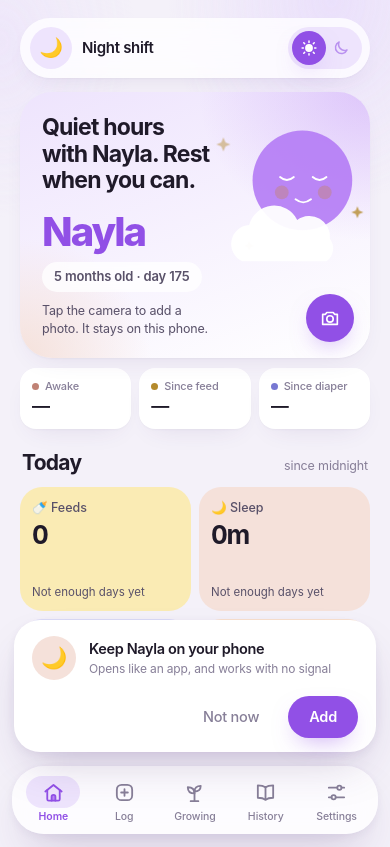
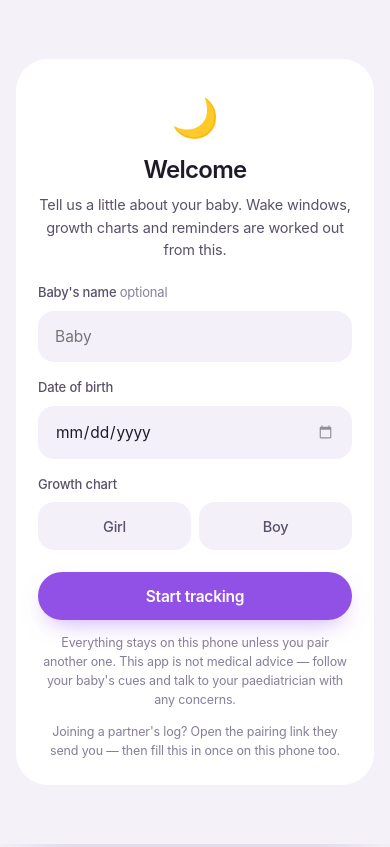
Before and after one commit to hafiyharizan/Nayla, a website: page index.html in a window 390 px wide. Drawn offline with Linux system fonts and the light colour scheme.

Commit message:
Add first-run setup and drop built-in baby details
New phones now open on a setup screen asking for the baby's name
(optional), date of birth and growth chart, with a not-medical-advice
note. The defaults no longer carry Nayla's name and birthday, so a
public install starts blank.

Phones already in use (with a name, birthday, log or pairing code) and
babysitter phones skip the screen. Existing tests start past it via
test/skip-setup.mjs; test/setup.test.mjs covers the screen itself.

Co-Authored-By: Claude Opus 5.5 <noreply@anthropic.com>

```diff
--- a/index.html
+++ b/index.html
@@ -28,7 +28,7 @@
 <header class="topbar">
   <div class="topbar-inner">
     <div class="topbar-title">
-      <h1 id="babyName">Nayla</h1>
+      <h1 id="babyName">Baby</h1>
       <p id="babyAge" class="age"></p>
     </div>
     <button class="theme-switch" type="button" role="switch" aria-checked="false" aria-label="Night mode" data-theme-toggle>
@@ -173,7 +173,7 @@
     <div class="card form">
       <label class="field">
         <span>Name</span>
-        <input type="text" id="setName" autocomplete="off" placeholder="Nayla">
+        <input type="text" id="setName" autocomplete="off" placeholder="Baby">
       </label>
       <label class="field">
         <span>Date of birth</span>
@@ -434,6 +434,42 @@
   </div>
 </div>
 
+<!-- ───────────────────────── FIRST RUN ───────────────────────── -->
+<!-- A new phone asks for the three things every screen needs, once. -->
+<div class="setup" id="setup" hidden>
+  <form class="setup-card" id="setupForm" novalidate aria-labelledby="setupTitle">
+    <div class="setup-icon" aria-hidden="true">🌙</div>
+    <h2 id="setupTitle">Welcome</h2>
+    <p class="setup-lead">Tell us a little about your baby. Wake windows, growth charts
+      and reminders are worked out from this.</p>
+
+    <label class="field">
+      <span>Baby's name <em>optional</em></span>
+      <input type="text" id="setupName" autocomplete="off" maxlength="40" placeholder="Baby">
+    </label>
+    <label class="field">
+      <span>Date of birth</span>
+      <input type="date" id="setupDob" required>
+    </label>
+    <div class="field">
+      <span id="setupSexLabel">Growth chart</span>
+      <div class="seg" role="radiogroup" aria-labelledby="setupSexLabel" id="setupSex">
+        <button type="button" role="radio" aria-checked="false" data-value="girl">Girl</button>
+        <button type="button" role="radio" aria-checked="false" data-value="boy">Boy</button>
+      </div>
+    </div>
+
+    <p class="setup-error" id="setupError" role="alert" hidden></p>
+    <button class="btn btn-primary" type="submit">Start tracking</button>
+
+    <p class="setup-fine">Everything stays on this phone unless you pair another one.
+      This app is not medical advice — follow your baby's cues and talk to your
+      paediatrician with any concerns.</p>
+    <p class="setup-fine">Joining a partner's log? Open the pairing link they send you —
+      then fill this in once on this phone too.</p>
+  </form>
+</div>
+
 <!-- ───────────────────────── ADD TO HOME SCREEN ───────────────────────── -->
 <div class="install-banner" id="installBanner" hidden>
   <div class="install-icon">🌙</div>
--- a/js/app.js
+++ b/js/app.js
@@ -874,6 +874,54 @@
     if (confirm(`Leave ${Store.settings().name || 'her'}'s log? It will be removed from this phone.`)) Guest.wipe(false);
   });
 
+  /* ── first run ───────────────────────────────────────────────
+   * A new phone has no name or birthday, and almost every screen leans on
+   * the birthday — wake windows, feed gaps, growth percentiles. So it asks
+   * once, before anything else. A babysitter's phone is skipped: the
+   * family's details arrive with the invite. */
+  function wireSetup() {
+    const form = $('#setupForm');
+    const dob = $('#setupDob');
+    const err = $('#setupError');
+    let sex = '';
+    const d = new Date();
+    dob.max = `${d.getFullYear()}-${String(d.getMonth() + 1).padStart(2, '0')}-${String(d.getDate()).padStart(2, '0')}`;
+
+    $('#setupSex').addEventListener('click', e => {
+      const btn = e.target.closest('button[data-value]');
+      if (!btn) return;
+      sex = btn.dataset.value;
+      for (const b of $('#setupSex').querySelectorAll('button')) {
+        const on = b === btn;
+        b.classList.toggle('is-on', on);
+        b.setAttribute('aria-checked', String(on));
+      }
+    });
+
+    form.addEventListener('submit', e => {
+      e.preventDefault();
+      const problem = !dob.value ? 'Add the date of birth to continue.'
+        : dob.value > dob.max ? "The date of birth can't be in the future."
+        : !sex ? 'Pick a growth chart — girl or boy.'
+        : '';
+      err.textContent = problem;
+      err.hidden = !problem;
+      if (problem) return;
+      Store.saveSettings({ name: $('#setupName').value.trim(), dob: dob.value, sex, setupDone: true });
+      $('#setup').hidden = true;
+      showView('home');
+    });
+  }
+
+  function needsSetup() {
+    const s = Store.settings();
+    // A babysitter whose access just ended sees that message, not a welcome.
+    return !s.setupDone && !s.guestToken && !guestInvite && !Guest.wasEnded();
+  }
+
+  wireSetup();
+  $('#setup').hidden = !needsSetup();
+
   Store.onChange(render);
   render();
   enter();
--- a/js/store.js
+++ b/js/store.js
@@ -24,8 +24,11 @@ const Store = (() => {
   const SETTINGS_KEY = 'nayla.settings.v1';
 
   const DEFAULT_SETTINGS = {
-    name: 'Nayla',
-    dob: '2026-06-04',
+    // Blank until the first-run setup asks. Every screen already falls back
+    // to "Baby" and an unknown age when these are empty.
+    name: '',
+    dob: '',
+    setupDone: false,          // the first-run setup has been answered (see load)
     units: 'ml',
     growthUnits: 'metric',     // 'metric' (kg, cm) or 'imperial' (lb, in)
     sex: 'girl',               // picks the WHO growth chart
@@ -69,6 +72,13 @@ const Store = (() => {
     } else {
       records = migrateLegacy(readJson(LEGACY_KEY, []));
       if (records.length) persist();       // the v1 key is left untouched
+    }
+    // Phones from before the setup screen never answered it, but they are
+    // plainly set up already: they have a name, a birthday, a log or a
+    // household. Only a phone with none of those is new.
+    if (!('setupDone' in saved)) {
+      settings.setupDone = Boolean(saved.name || saved.dob || records.length ||
+        saved.syncCode || saved.guestToken);
     }
     sort();
   }
--- a/package.json
+++ b/package.json
@@ -3,7 +3,7 @@
   "private": true,
   "description": "Baby tracker — the app itself has no dependencies; these are for the tests.",
   "scripts": {
-    "test": "node test/voice.test.mjs && node test/voice-ui.test.mjs && node test/sync.test.mjs && node test/install.test.mjs && node test/pair.test.mjs && node test/gap.test.mjs && node test/three-devices.test.mjs && node test/forgotten-sleep.test.mjs && node test/hands-off.test.mjs && node test/trackers.test.mjs && node test/home.test.mjs && node test/guest.test.mjs && node test/qr.test.mjs && node test/fresh.test.mjs",
+    "test": "node test/voice.test.mjs && node test/voice-ui.test.mjs && node test/sync.test.mjs && node test/install.test.mjs && node test/pair.test.mjs && node test/gap.test.mjs && node test/three-devices.test.mjs && node test/forgotten-sleep.test.mjs && node test/hands-off.test.mjs && node test/trackers.test.mjs && node test/home.test.mjs && node test/guest.test.mjs && node test/qr.test.mjs && node test/fresh.test.mjs && node test/setup.test.mjs",
     "serve": "python3 -m http.server 8080"
   },
   "devDependencies": {
--- a/styles.css
+++ b/styles.css
@@ -1530,6 +1530,33 @@ body[data-view="home"] .topbar { display: none; }
 .guest-ended-card p { font-size: 14.5px; line-height: 1.55; color: var(--text-soft); margin: 0 0 22px; }
 .guest-ended-card .btn { width: 100%; }
 
+/* First run: a new phone asks for name, birthday and growth chart, once. */
+.setup {
+  position: fixed; inset: 0; z-index: 70;
+  display: grid; place-items: center;
+  padding: max(24px, env(safe-area-inset-top)) 16px max(24px, env(safe-area-inset-bottom));
+  background: var(--bg);
+  overflow-y: auto;
+}
+.setup[hidden] { display: none; }
+.setup-card {
+  width: 100%; max-width: 380px;
+  padding: 30px 22px 24px;
+  background: var(--surface);
+  border-radius: var(--radius-xl);
+}
+.setup-icon { font-size: 38px; text-align: center; margin-bottom: 6px; }
+.setup-card h2 {
+  font-family: var(--display); font-size: 24px; font-weight: 600;
+  letter-spacing: -.03em; margin: 0 0 6px; text-align: center;
+}
+.setup-lead { font-size: 14.5px; line-height: 1.55; color: var(--text-soft); margin: 0 0 22px; text-align: center; }
+.setup-card .seg { margin-bottom: 0; }
+.setup-card > .btn { width: 100%; margin-top: 6px; }
+.setup-error { font-size: 13.5px; color: var(--danger); margin: 0 0 12px; }
+.setup-error[hidden] { display: none; }
+.setup-fine { font-size: 12.5px; line-height: 1.5; color: var(--text-dim); margin: 14px 0 0; text-align: center; }
+
 /* Next up: one line per need. Due now is lifted out in warm yellow with
    its button; later ones sit quietly, a schedule rather than a nudge. */
 .next-list { list-style: none; margin: 0; padding: 0; display: flex; flex-direction: column; gap: 8px; }
```
Also changed, not shown: test/forgotten-sleep.test.mjs (+3 -0 lines), test/fresh.test.mjs (+4 -0 lines), test/gap.test.mjs (+3 -0 lines), test/guest.test.mjs (+3 -0 lines), test/hands-off.test.mjs (+3 -0 lines), test/home.test.mjs (+3 -0 lines), test/install.test.mjs (+2 -0 lines), test/pair.test.mjs (+3 -0 lines), test/setup.test.mjs (added, +127 -0 lines), test/skip-setup.mjs (added, +13 -0 lines), test/sync.test.mjs (+7 -4 lines), test/three-devices.test.mjs (+3 -0 lines), test/trackers.test.mjs (+3 -0 lines), test/voice-ui.test.mjs (+5 -0 lines).
